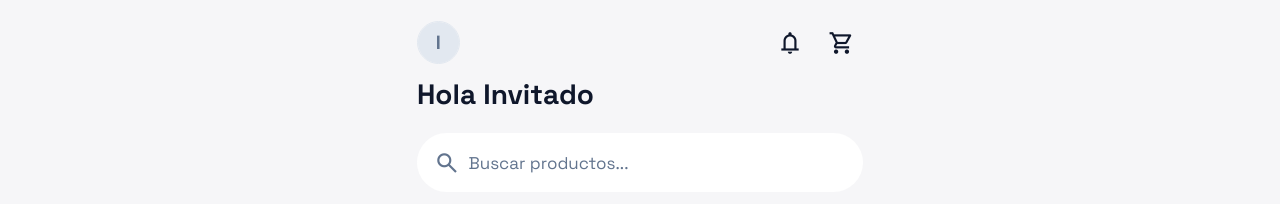
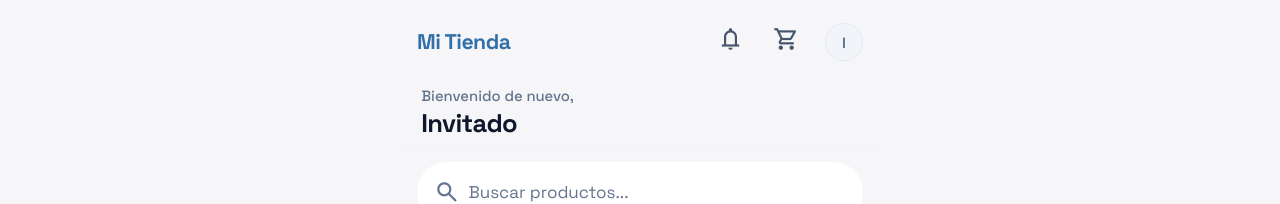
Before and after one commit to Furiade54/FuriaTechnology, a React (Vite) app: page / in a window 1280 px wide. Shown: the top 204 px of the page. Built offline with nearby package versions, Linux system fonts and the light colour scheme; no server answers; the database is empty.

Commit message:
style: improve header layout harmony by rearranging logo and avatar

```diff
--- a/src/components/Header.tsx
+++ b/src/components/Header.tsx
@@ -23,6 +23,7 @@ const Header: React.FC<HeaderProps> = ({
   const [user, setUser] = useState<User | null>(null);
 
   const logoUrl = getSetting('logo_url');
+  const storeName = getSetting('store_name') || 'Mi Tienda';
 
   useEffect(() => {
     const fetchUser = async () => {
@@ -49,53 +50,67 @@ const Header: React.FC<HeaderProps> = ({
   const displayAvatar = userAvatar || user?.avatar;
 
   return (
-    <div className="flex flex-col gap-2 bg-background-light dark:bg-background-dark p-4 pb-2 sticky top-0 z-10">
-      <div className="flex items-center h-12 justify-between">
-        <div className="flex size-12 shrink-0 items-center">
-          <Link to={user ? "/profile" : "/login"} className="size-10 rounded-full overflow-hidden border border-slate-200 dark:border-zinc-700 block cursor-pointer hover:opacity-80 transition-opacity">
+    <div className="flex flex-col gap-4 bg-background-light dark:bg-background-dark p-4 pb-2 sticky top-0 z-10 shadow-sm border-b border-slate-100 dark:border-zinc-800">
+      <div className="flex items-center justify-between">
+        <div className="flex items-center gap-3">
+          {logoUrl ? (
+            <img src={logoUrl} alt="Store Logo" className="h-10 w-auto object-contain max-w-[120px]" />
+          ) : (
+            <h1 className="text-xl font-bold text-primary tracking-tight">{storeName}</h1>
+          )}
+        </div>
+
+        <div className="flex items-center gap-3">
+          <button
+            onClick={handleNotificationClick}
+            className="relative p-2 text-slate-600 dark:text-slate-300 hover:bg-slate-100 dark:hover:bg-zinc-800 rounded-full transition-colors"
+            aria-label="Notificaciones"
+          >
+            <span className="material-symbols-outlined text-[24px]">notifications</span>
+            {unreadCount > 0 && (
+              <span className="absolute top-1.5 right-1.5 flex h-4 w-4 items-center justify-center rounded-full bg-red-500 text-[10px] text-white border-2 border-white dark:border-zinc-900">
+                {unreadCount}
+              </span>
+            )}
+          </button>
+
+          <Link
+            to="/cart"
+            className="relative p-2 text-slate-600 dark:text-slate-300 hover:bg-slate-100 dark:hover:bg-zinc-800 rounded-full transition-colors"
+            aria-label="Carrito de compras"
+          >
+            <span className="material-symbols-outlined text-[24px]">shopping_cart</span>
+            {totalItems > 0 && (
+              <span className="absolute top-1.5 right-1.5 flex h-4 w-4 items-center justify-center rounded-full bg-primary text-[10px] text-white border-2 border-white dark:border-zinc-900">
+                {totalItems}
+              </span>
+            )}
+          </Link>
+
+          <Link to={user ? "/profile" : "/login"} className="ml-1 size-9 rounded-full overflow-hidden border border-slate-200 dark:border-zinc-700 block cursor-pointer hover:ring-2 hover:ring-primary/20 transition-all">
             {displayAvatar && displayAvatar.trim() !== '' ? (
               <img
                 src={displayAvatar}
-                alt={`User profile picture of ${displayName}`}
+                alt={`Perfil de ${displayName}`}
                 className="w-full h-full object-cover"
               />
             ) : (
-              <div className="w-full h-full bg-slate-200 dark:bg-zinc-800 flex items-center justify-center">
-                <span className="text-lg font-bold text-slate-500 dark:text-slate-400 uppercase">
+              <div className="w-full h-full bg-slate-100 dark:bg-zinc-800 flex items-center justify-center text-slate-500 dark:text-slate-400">
+                <span className="text-sm font-bold uppercase">
                   {displayName.charAt(0)}
                 </span>
               </div>
             )}
           </Link>
         </div>
-        <div className="flex w-auto items-center justify-end gap-2">
-          <button
-            onClick={handleNotificationClick}
-            className="flex max-w-[480px] cursor-pointer items-center justify-center overflow-hidden rounded-full h-12 bg-transparent text-slate-900 dark:text-slate-100 gap-2 text-base font-bold leading-normal tracking-[0.015em] min-w-0 p-2 relative"
-          >
-            <span className="material-symbols-outlined text-slate-900 dark:text-slate-100">notifications</span>
-            {unreadCount > 0 && (
-              <span className="absolute top-2 right-2 flex h-4 w-4 items-center justify-center rounded-full bg-red-500 text-[10px] text-white">
-                {unreadCount}
-              </span>
-            )}
-          </button>
-          <Link to="/cart" className="flex max-w-[480px] cursor-pointer items-center justify-center overflow-hidden rounded-full h-12 bg-transparent text-slate-900 dark:text-slate-100 gap-2 text-base font-bold leading-normal tracking-[0.015em] min-w-0 p-2 relative">
-            <span className="material-symbols-outlined text-slate-900 dark:text-slate-100">shopping_cart</span>
-            {totalItems > 0 && (
-              <span className="absolute top-2 right-2 flex h-4 w-4 items-center justify-center rounded-full bg-primary text-[10px] text-white">
-                {totalItems}
-              </span>
-            )}
-          </Link>
-        </div>
       </div>
-      {logoUrl && (
-        <div className="mb-2 mt-1">
-          <img src={logoUrl} alt="Store Logo" className="h-10 object-contain" />
-        </div>
-      )}
-      <p className="text-slate-900 dark:text-slate-100 tracking-light text-[28px] font-bold leading-tight">Hola {displayName}</p>
+
+      <div className="px-1">
+        <p className="text-slate-500 dark:text-slate-400 text-sm font-medium mb-0.5">Bienvenido de nuevo,</p>
+        <p className="text-slate-900 dark:text-white text-2xl font-bold leading-tight tracking-tight truncate">
+          {displayName}
+        </p>
+      </div>
     </div>
   );
 };
```
